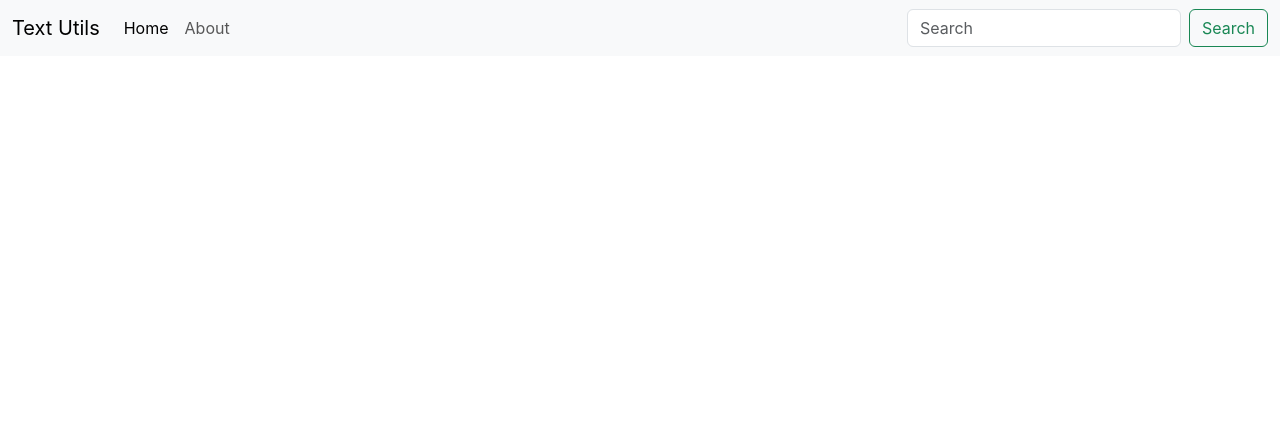
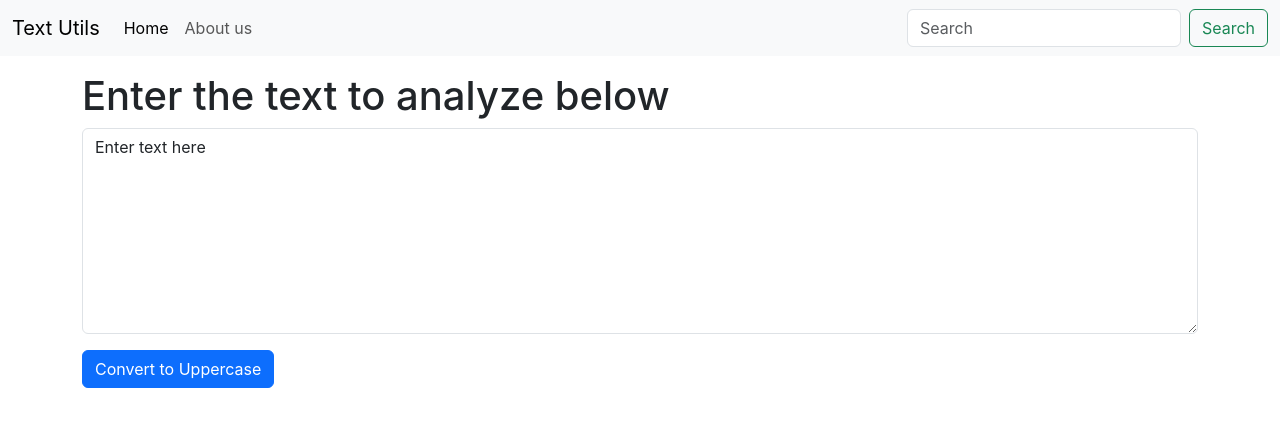
Before and after one commit to Shital-DE/react-first-app, a React (Create React App) app: page / in a window 1280 px wide. Shown: the top 426 px of the page. Built offline with nearby package versions, Linux system fonts and the light colour scheme.

Commit message:
Navbar component created and Text form created to convert text to Uppercase.

```diff
--- a/src/App.js
+++ b/src/App.js
@@ -1,32 +1,16 @@
 // import logo from './logo.svg';
 import './App.css';
+import Navbar from './components/Navbar';
+import TextForm from './components/TextForm';
 
 function App() {
   return (
     <>
-     <nav className="navbar navbar-expand-lg bg-body-tertiary">
-  <div className="container-fluid">
-    <a className="navbar-brand" href="/">Text Utils</a>
-    <button className="navbar-toggler" type="button" data-bs-toggle="collapse" data-bs-target="#navbarSupportedContent" aria-controls="navbarSupportedContent" aria-expanded="false" aria-label="Toggle navigation">
-      <span className="navbar-toggler-icon"></span>
-    </button>
-    <div className="collapse navbar-collapse" id="navbarSupportedContent">
-      <ul className="navbar-nav me-auto mb-2 mb-lg-0">
-        <li className="nav-item">
-          <a className="nav-link active" aria-current="page" href="/">Home</a>
-        </li>
-        <li className="nav-item">
-          <a className="nav-link" href="/">About</a>
-        </li>
+      <Navbar title="Text Utils" aboutText="About us" />
+      <div className="container my-3">
+        <TextForm heading="Enter the text to analyze below" />
+      </div>
 
-      </ul>
-      <form className="d-flex" role="search">
-        <input className="form-control me-2" type="search" placeholder="Search" aria-label="Search"/>
-        <button className="btn btn-outline-success" type="submit">Search</button>
-      </form>
-    </div>
-  </div>
-</nav>
     </>
   );
 }
--- /dev/null
+++ b/src/components/Navbar.js
@@ -0,0 +1,41 @@
+import React from 'react'
+import PropTypes from 'prop-types'
+
+
+export default function Navbar(props) {
+  return (
+   <nav className="navbar navbar-expand-lg bg-body-tertiary">
+  <div className="container-fluid">
+              <a className="navbar-brand" href="/">{props.title}</a>
+    <button className="navbar-toggler" type="button" data-bs-toggle="collapse" data-bs-target="#navbarSupportedContent" aria-controls="navbarSupportedContent" aria-expanded="false" aria-label="Toggle navigation">
+      <span className="navbar-toggler-icon"></span>
+    </button>
+    <div className="collapse navbar-collapse" id="navbarSupportedContent">
+      <ul className="navbar-nav me-auto mb-2 mb-lg-0">
+        <li className="nav-item">
+          <a className="nav-link active" aria-current="page" href="/">Home</a>
+        </li>
+        <li className="nav-item">
+                          <a className="nav-link" href="/">{props.aboutText }</a>
+        </li>
+
+      </ul>
+      <form className="d-flex" role="search">
+        <input className="form-control me-2" type="search" placeholder="Search" aria-label="Search"/>
+        <button className="btn btn-outline-success" type="submit">Search</button>
+      </form>
+    </div>
+  </div>
+      </nav>
+  )
+}
+
+Navbar.propTypes = {
+    title: PropTypes.string.isRequired,
+    aboutText: PropTypes.string.isRequired
+}
+
+Navbar.defaultProps = {
+    title: 'Set title here',
+    aboutText: 'About'
+}
--- /dev/null
+++ b/src/components/TextForm.js
@@ -0,0 +1,27 @@
+import React, { useState } from 'react'
+
+
+
+export default function TextForm(props) {
+    const handleUpClick = ()=>{
+        console.log("Uppercase was clicked");
+        // let newText = text.toUpperCase();
+        // setText(newText);
+    }
+
+     const handleOnChanged = ()=>{
+        console.log("On changed");
+        // let newText = text.toUpperCase();
+        // setText(newText);
+    }
+    const [text, setText] = useState('Enter text here');
+    return (
+        <div>
+            <h1>{props.heading}</h1>
+            <div className="mb-3">
+                <textarea className="form-control" value={text} onChange={handleOnChanged} id="myBox" rows="8"></textarea>
+            </div>
+            <button className="btn btn-primary" onClick={handleUpClick}>Convert to Uppercase</button>
+        </div>
+    )
+}
```
